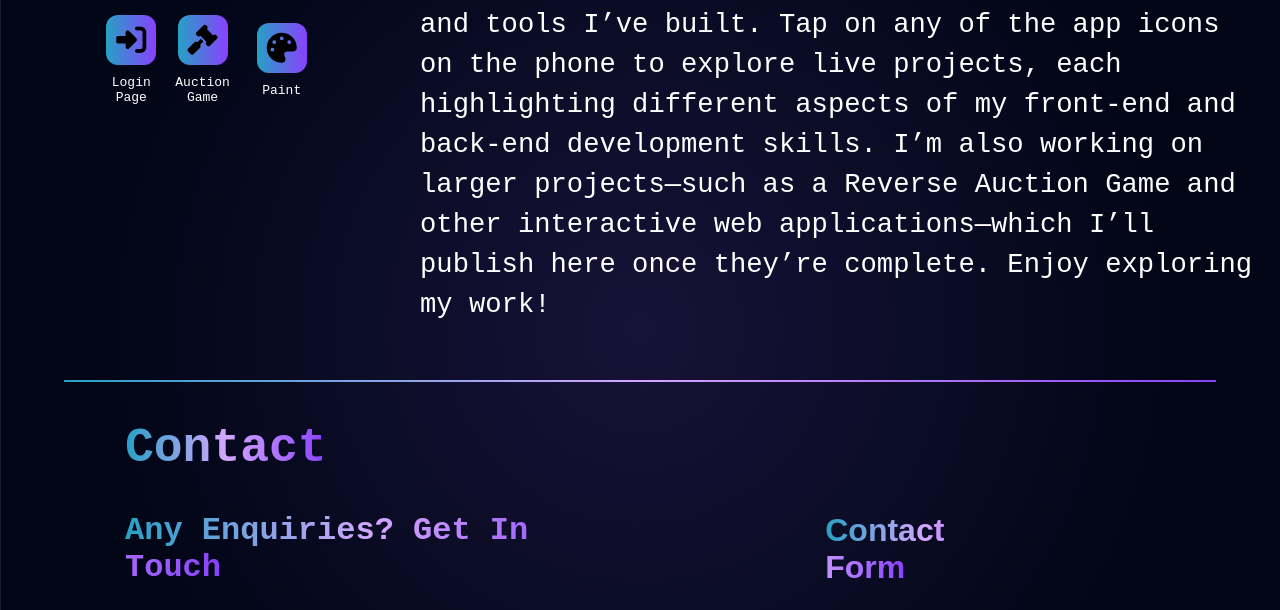
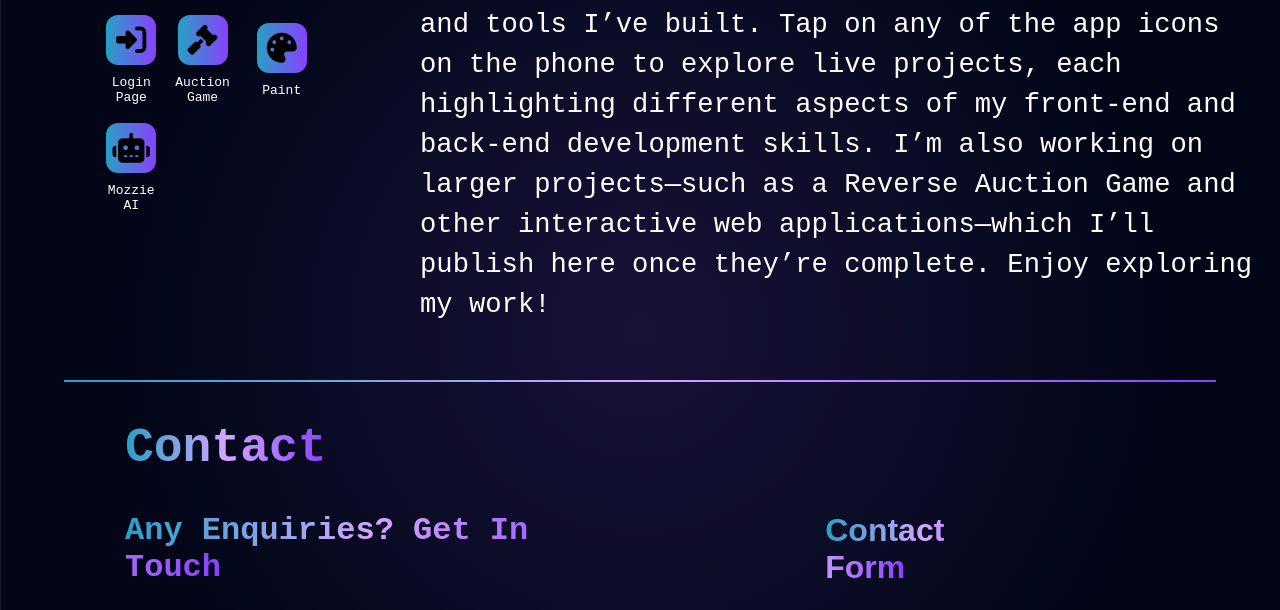
Before and after one commit to YazanT007/Portfolio, a website: page public/index.html in a window 1280 px wide. Shown: the part 1671-2281 px from the top of the page. Drawn offline with nearby package versions, Linux system fonts and the light colour scheme.

Commit message:
Added Chat Mozzie AI to the project showcase

```diff
--- a/public/index.html
+++ b/public/index.html
@@ -129,6 +129,12 @@
                                 <p>Paint</p>
                             </a>
                         </div>
+                        <div class="app">
+                            <a href="https://mozzie-ai-chat.onrender.com/" target="_blank">
+                                <div class="app-icon"><i class="fa-solid fa-robot"></i></div>
+                                <p>Mozzie AI</p>
+                            </a>
+                        </div>
                     </div>
                 </div>
                 <div>
```
